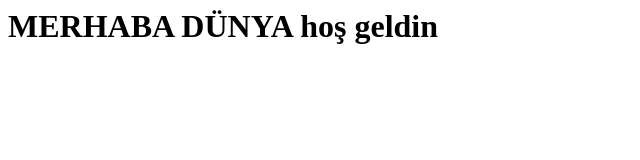
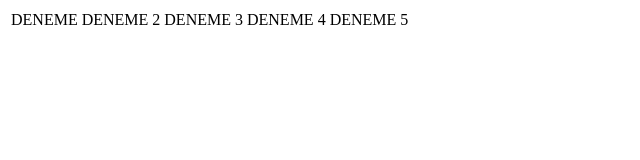
Before and after one commit to ybilecenoglu/test, a plain HTML site: page Index.html in a window 1280 px wide. Shown: the whole page, without its empty margins (0-640 px from the left). Drawn offline with Linux system fonts and the light colour scheme.

Commit message:
deneme branh
deneme yaptım kanks

```diff
--- a/Index.html
+++ b/Index.html
@@ -1 +1,11 @@
-<h1>MERHABA DÜNYA hoş geldin </h1>
+<div>
+<table>
+<thead>
+<td>DENEME</td>
+<td>DENEME 2</td>
+<td>DENEME 3</td>
+<td>DENEME 4</td>
+<td>DENEME 5</td>
+</thead>
+</table>
+</div>
```
